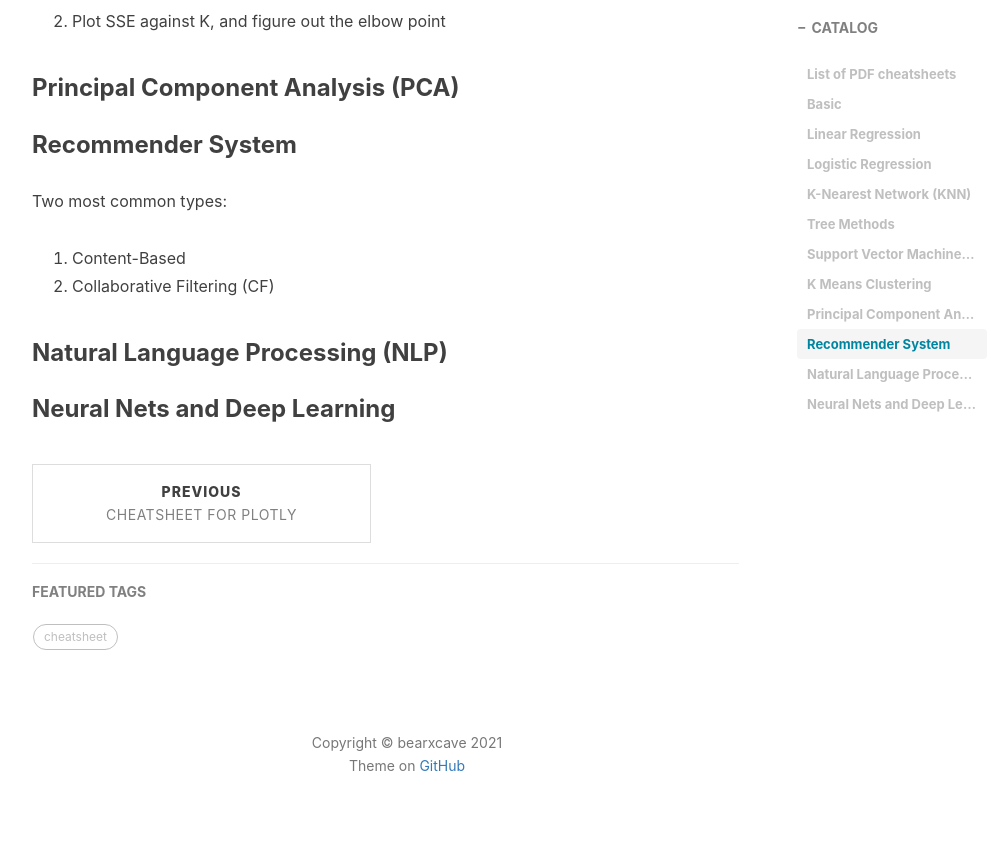
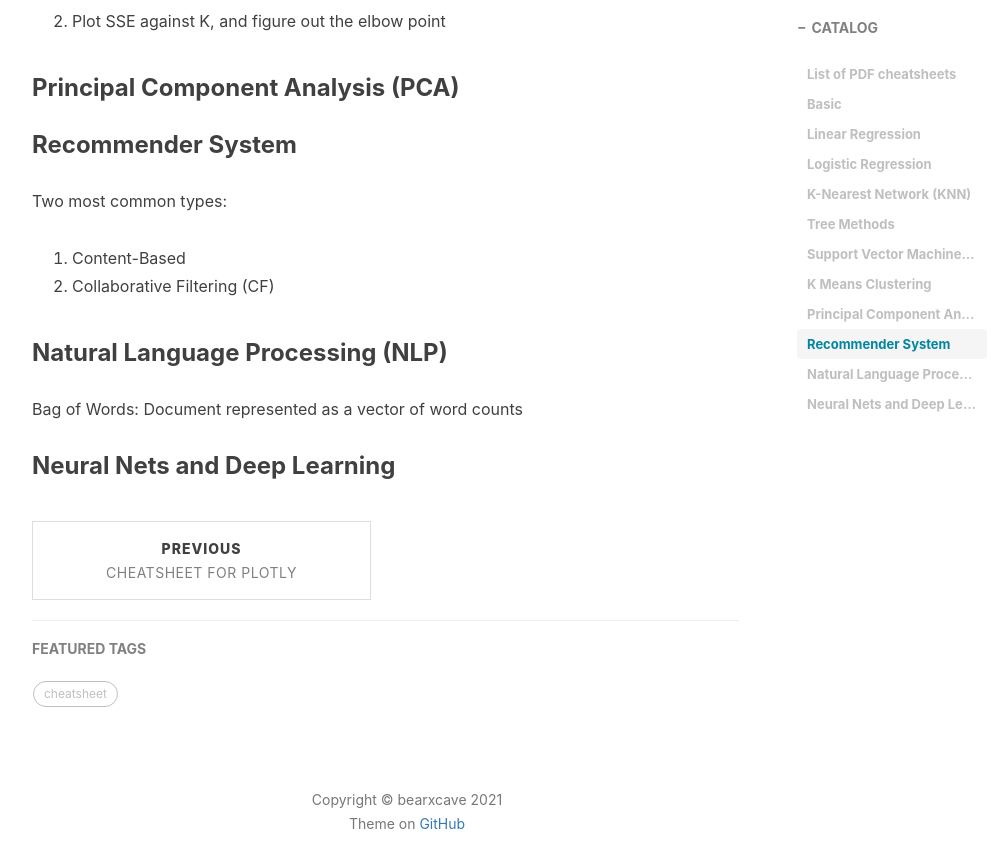
Before and after one commit to Bearxcave/Bearxcave.github.io, a Jekyll site: the page built from _posts/2021-03-03-cheatsheet-machine-learning-bootcamp-note.md, in a window 1280 px wide and 900 px high, scrolled down 2777 px. Shown: the top 868 px of the window, without its empty margins (233-1239 px from the left). Built offline with Jekyll 4.4.1, drawn with Linux system fonts in a browser that asks for light colours; nearby versions of some CDN libraries; formulas are drawn with MathJax 3; comment, search, counter and statistics services are not loaded; before the commit the page ends 3620 px from its top, so only the background shows below that.

Commit message:
Update 2021-03-03-cheatsheet-machine-learning-bootcamp-note.md

```diff
--- a/_posts/2021-03-03-cheatsheet-machine-learning-bootcamp-note.md
+++ b/_posts/2021-03-03-cheatsheet-machine-learning-bootcamp-note.md
@@ -97,4 +97,6 @@ Two most common types:
 
 ### Natural Language Processing (NLP)
 
+Bag of Words: Document represented as a vector of word counts
+
 ### Neural Nets and Deep Learning
```
